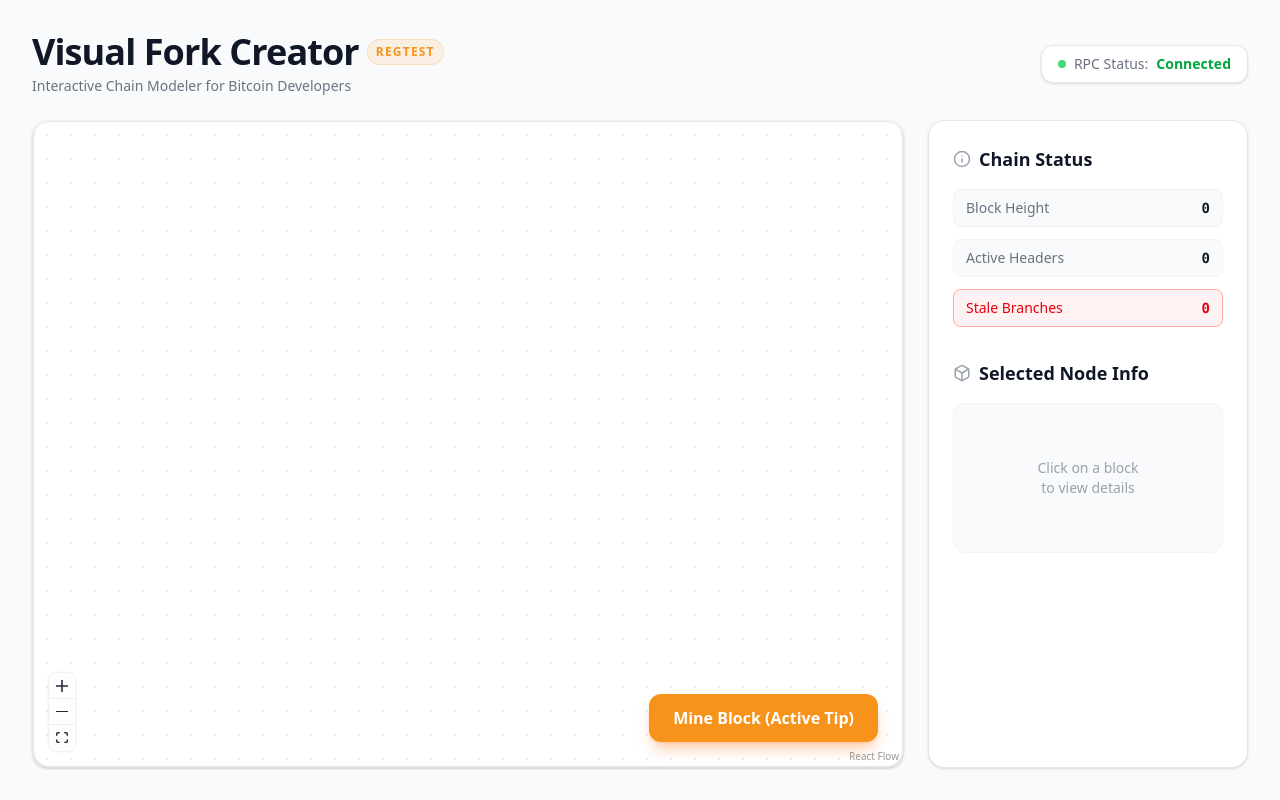
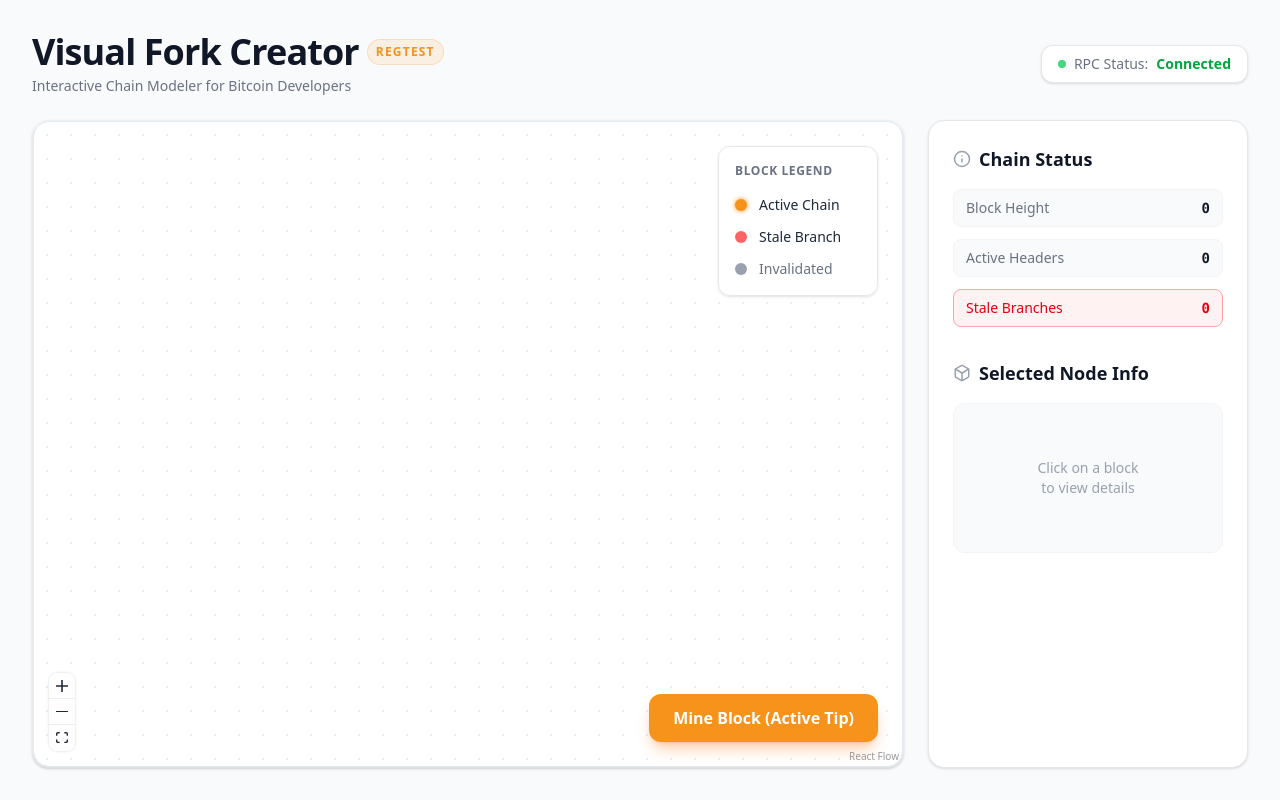
Before and after one commit to Miracle656/Visual-Fork-Creator-Bitcoin-Regtest-, a Next.js app: page / in a window 1280 px wide. Built offline with nearby package versions, Linux system fonts and the light colour scheme.

Commit message:
feat: Add floating status legend to BlockTree

```diff
--- a/src/components/BlockTree.tsx
+++ b/src/components/BlockTree.tsx
@@ -191,6 +191,23 @@ export default function BlockTree({ onChainInfo, onNodeSelect }: { onChainInfo?:
                 <Background variant={BackgroundVariant.Dots} gap={24} size={2} color="#e2e8f0" />
             </ReactFlow>
 
+            {/* Status Legend */}
+            <div className="absolute top-6 right-6 z-10 bg-white/90 backdrop-blur-sm p-4 rounded-xl border border-gray-200 shadow-sm flex flex-col gap-3 min-w-[160px]">
+                <h3 className="text-xs font-bold text-gray-500 uppercase tracking-wider mb-1">Block Legend</h3>
+                <div className="flex items-center gap-3">
+                    <div className="w-3 h-3 rounded-full bg-bitcoin-orange shadow-[0_0_5px_#f7931a]"></div>
+                    <span className="text-sm font-medium text-gray-800">Active Chain</span>
+                </div>
+                <div className="flex items-center gap-3">
+                    <div className="w-3 h-3 rounded-full bg-red-400"></div>
+                    <span className="text-sm font-medium text-gray-800">Stale Branch</span>
+                </div>
+                <div className="flex items-center gap-3">
+                    <div className="w-3 h-3 rounded-full bg-gray-400"></div>
+                    <span className="text-sm font-medium text-gray-500">Invalidated</span>
+                </div>
+            </div>
+
             {/* Floating Action Buttons overlaid on the graph corner */}
             <div className="absolute bottom-6 right-6 z-10 flex flex-col gap-3">
                 {selectedNode && (
```
